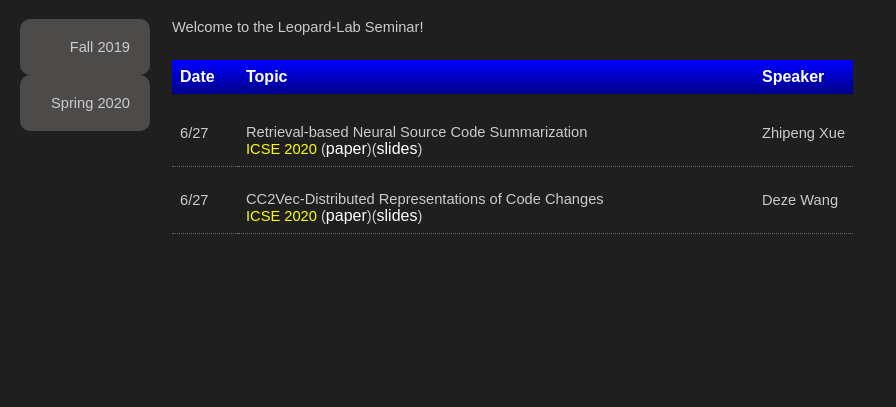
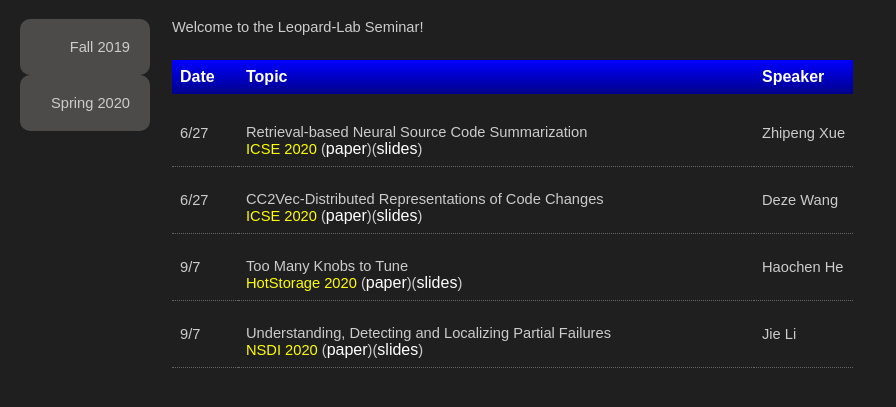
Before and after one commit to leopard-seminar/leopard-seminar, a plain HTML site: page index.html in a window 1280 px wide. Shown: the part 131-538 px from the top of the page, without its empty margins (0-896 px from the left). Drawn offline with Linux system fonts and the light colour scheme.

Commit message:
add files 9/7

```diff
--- a/index.html
+++ b/index.html
@@ -84,6 +84,38 @@
 </tr>
 
 
+<tr>
+   <td> <font>9/7</font> </td>
+   <td>
+
+      <br>
+      Too Many Knobs to Tune
+      <br>
+      <font color="yellow">HotStorage 2020</font> (<a href="./files/2020/Too Many Knobs to Tune.pdf", target="_blank">paper</a>)(<a href="./files/2020/Too Many Knobs to Tune_slide.pdf", target="_blank">slides</a>)
+   </td>
+
+   <td>
+      Haochen He
+   </td>
+</tr>
+
+
+<tr>
+   <td> <font>9/7</font> </td>
+   <td>
+
+      <br>
+      Understanding, Detecting and Localizing Partial Failures
+      <br>
+      <font color="yellow">NSDI 2020</font> (<a href="./files/2020/Understanding, Detecting and Localizing Partial Failures.pdf", target="_blank">paper</a>)(<a href="./files/2020/Understanding, Detecting and Localizing Partial Failures_slide.pdf", target="_blank">slides</a>)
+   </td>
+
+   <td>
+      Jie Li
+   </td>
+</tr>
+
+
 </tbody></table>
 
 </body></html>
```
Also changed, not shown: 4 other files.
